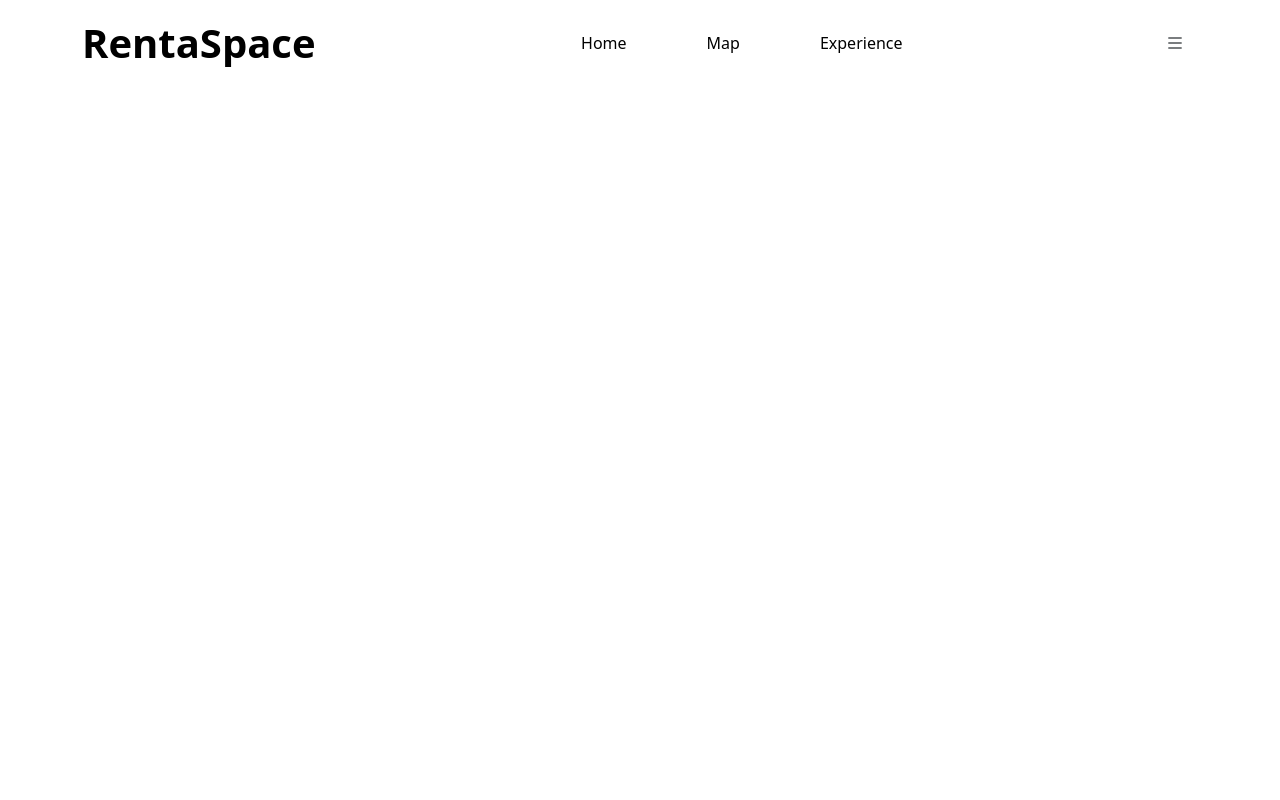
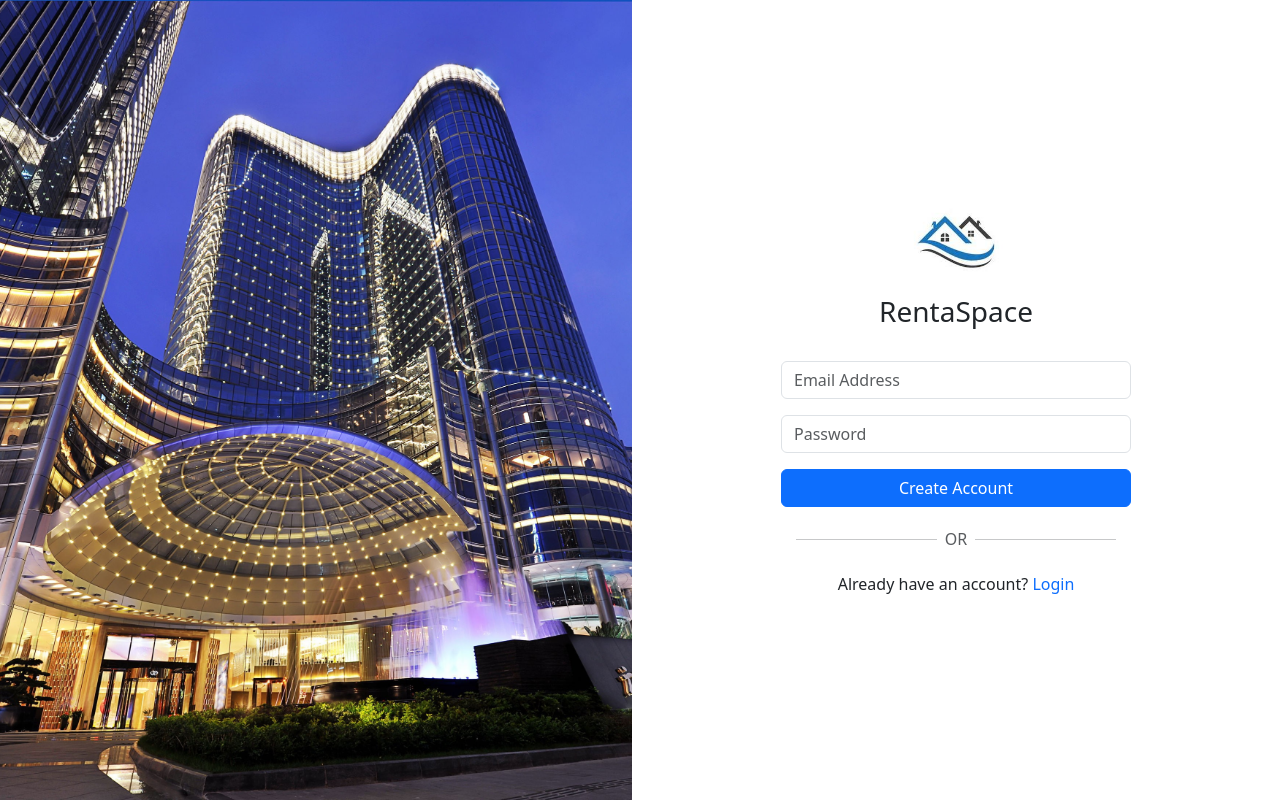
Before and after one commit to JaymarBalansag/RentalSpace, a Vue app: page /register in a window 1280 px wide. Built offline with nearby package versions, Linux system fonts and the light colour scheme.

Commit message:
Login-Register-Initial-Frontend

```diff
--- a/src/App.vue
+++ b/src/App.vue
@@ -10,7 +10,7 @@ RouterView
 
 <template>
 
-  <Header  v-if="$route.path !== '/login'"></Header>
+  <Header  v-if="$route.path !== '/login' && $route.path !== '/register'"></Header>
 
   <RouterView></RouterView>
 
--- a/src/router/index.js
+++ b/src/router/index.js
@@ -3,6 +3,7 @@ import App from '@/App.vue'
 import Map from '@/views/map.vue'
 import properties from '@/views/properties.vue'
 import Login from '@/views/Authentication/login.vue'
+import Register from '@/views/Authentication/register.vue'
 
 const router = createRouter({
   history: createWebHistory(import.meta.env.BASE_URL),
@@ -26,6 +27,11 @@ const router = createRouter({
       path: '/login',
       name: 'login',
       component: Login
+    },
+    {
+      path: '/register',
+      name: "register",
+      component: Register
     }
   ],
 })
--- a/src/views/Authentication/login.vue
+++ b/src/views/Authentication/login.vue
@@ -1,18 +1,109 @@
 <template>
-<div class="container-fluid">
-    <div class="row">
-        <div class="col-5">left</div>
-        <div class="col-7">right</div>
+  <div class="container-fluid vh-100 p-0 m-0">
+    <div class="row h-100 g-0">
+      <!-- Left Column: Login -->
+      <div class="col d-flex flex-column justify-content-center align-items-center p-2">
+
+        <!-- Logo + Title -->
+        <div class="text-center mb-4">
+          <img src="@/assets/logo.jpg" alt="RentaSpace Logo" class="img-fluid" style="max-width: 120px;">
+          <h3 class="mt-2">RentaSpace</h3>
+        </div>
+
+        <!-- Login Form -->
+        <form @submit.prevent="handleLogin" class="w-100" style="max-width: 350px;">
+          <div class="mb-3">
+            <input
+              v-model="email"
+              type="email"
+              class="form-control"
+              placeholder="Email Address"
+              autocomplete="username"
+              required
+            >
+          </div>
+          <div class="mb-3">
+            <input
+              v-model="password"
+              type="password"
+              class="form-control"
+              placeholder="Password"
+              autocomplete="current-password"
+              required
+            >
+          </div>
+          <button type="submit" class="btn btn-primary w-100">Login</button>
+        </form>
+        <div class="d-flex align-items-center my-3 w-100" style="max-width: 320px;">
+          <hr class="flex-grow-1">
+          <span class="px-2 text-muted">OR</span>
+          <hr class="flex-grow-1">
+        </div>
+
+        <!-- Register link -->
+        <p class="text-center mb-0">
+          Don’t have an account?
+          <router-link to="/register" class="text-decoration-none">Register</router-link>
+        </p>
+      </div>
+
+      <!-- Right Column: Background Image -->
+      <div class="col p-0 m-0 d-none d-md-block">
+        <img
+          src="@/assets/hotel.jpg"
+          alt="Hotel"
+          class="w-100 h-100"
+          style="object-fit: cover;"
+        >
+      </div>
     </div>
-</div>
+  </div>
 </template>
 
 <script>
 export default {
-    name: "login",
-    components:{
+  name: "Login",
+  data() {
+    return {
+      email: "",
+      password: ""
+    };
+  },
+  methods: {
+    async handleLogin() {
+      // Trim inputs to avoid accidental spaces
+      const payload = {
+        email: this.email.trim(),
+        password: this.password
+      };
 
+      // Basic frontend validation
+      if (!payload.email || !payload.password) {
+        alert("Please enter your email and password.");
+        return;
+      }
+
+      try {
+        // Send POST request to your backend API
+        const res = await fetch("/api/login", {
+          method: "POST",
+          headers: {
+            "Content-Type": "application/json"
+          },
+          body: JSON.stringify(payload)
+        });
+
+        const data = await res.json();
+        if (res.ok) {
+          console.log("Login success:", data);
+          // Save token securely (prefer HttpOnly cookies in backend)
+        } else {
+          alert(data.message || "Invalid credentials.");
+        }
+      } catch (error) {
+        console.error("Login error:", error);
+      }
     }
-}
-
+  }
+};
 </script>
--- a/src/views/Authentication/register.vue
+++ b/src/views/Authentication/register.vue
@@ -0,0 +1,111 @@
+<template>
+  <div class="container-fluid vh-100 p-0 m-0">
+    <div class="row h-100 g-0">
+          <!-- Right Column: Background Image -->
+        <div class="col p-0 m-0 d-none d-md-block">
+            <img
+            src="@/assets/hotel.jpg"
+            alt="Hotel"
+            class="w-100 h-100"
+            style="object-fit: cover;"
+            >
+        </div>
+      <!-- right Column: Login -->
+      <div class="col d-flex flex-column justify-content-center align-items-center p-2">
+
+        <!-- Logo + Title -->
+        <div class="text-center mb-4">
+          <img src="@/assets/logo.jpg" alt="RentaSpace Logo" class="img-fluid" style="max-width: 120px;">
+          <h3 class="mt-2">RentaSpace</h3>
+        </div>
+
+        <!-- Login Form -->
+        <form @submit.prevent="handleLogin" class="w-100" style="max-width: 350px;">
+          <div class="mb-3">
+            <input
+              v-model="email"
+              type="email"
+              class="form-control"
+              placeholder="Email Address"
+              autocomplete="username"
+              required
+            >
+          </div>
+          <div class="mb-3">
+            <input
+              v-model="password"
+              type="password"
+              class="form-control"
+              placeholder="Password"
+              autocomplete="current-password"
+              required
+            >
+          </div>
+          <button type="submit" class="btn btn-primary w-100">Create Account</button>
+        </form>
+        <div class="d-flex align-items-center my-3 w-100" style="max-width: 320px;">
+          <hr class="flex-grow-1">
+          <span class="px-2 text-muted">OR</span>
+          <hr class="flex-grow-1">
+        </div>
+
+        <!-- Register link -->
+        <p class="text-center mb-0">
+          Already have an account?
+          <router-link to="/login" class="text-decoration-none">Login</router-link>
+        </p>
+      </div>
+
+
+
+    </div>
+  </div>
+</template>
+
+<script>
+export default {
+  name: "Register",
+  data() {
+    return {
+      email: "",
+      password: ""
+    };
+  },
+  methods: {
+    async handleLogin() {
+      // Trim inputs to avoid accidental spaces
+      const payload = {
+        email: this.email.trim(),
+        password: this.password
+      };
+
+      // Basic frontend validation
+      if (!payload.email || !payload.password) {
+        alert("Please enter your email and password.");
+        return;
+      }
+
+      try {
+        // Send POST request to your backend API
+        const res = await fetch("/api/login", {
+          method: "POST",
+          headers: {
+            "Content-Type": "application/json"
+          },
+          body: JSON.stringify(payload)
+        });
+
+        const data = await res.json();
+        if (res.ok) {
+          console.log("Login success:", data);
+          // Save token securely (prefer HttpOnly cookies in backend)
+        } else {
+          alert(data.message || "Invalid credentials.");
+        }
+      } catch (error) {
+        console.error("Login error:", error);
+      }
+    }
+  }
+};
+</script>
```
Also changed, not shown: src/assets/logo.jpg (added).
